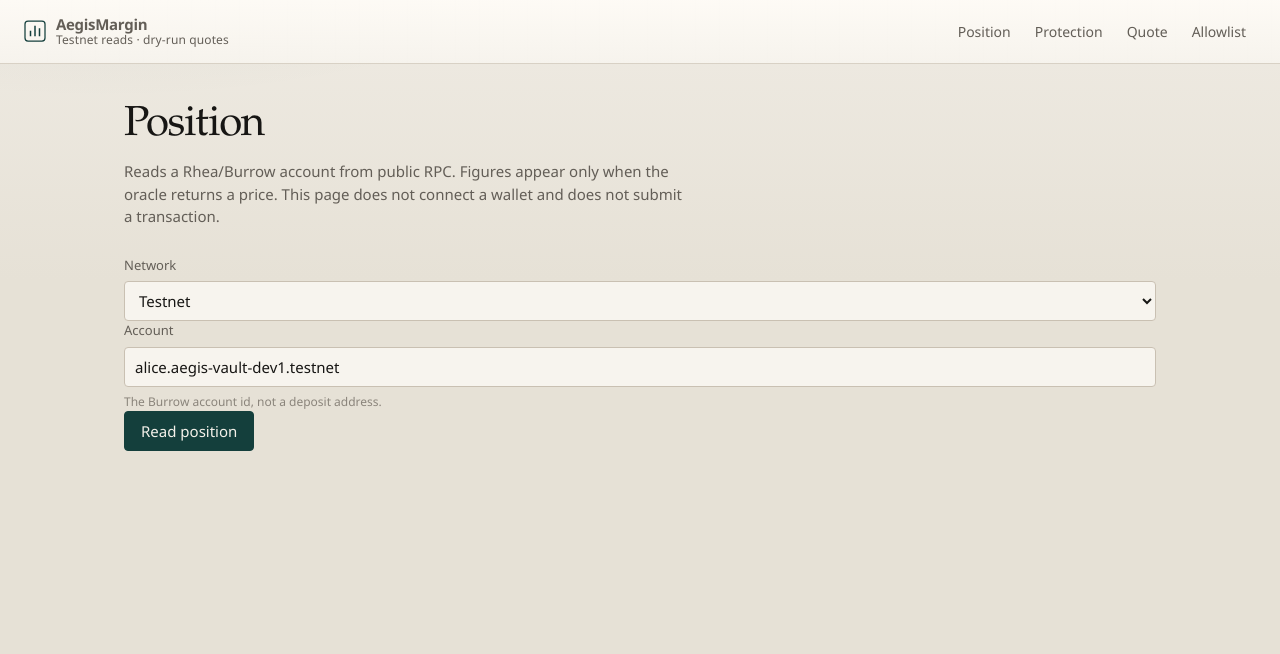
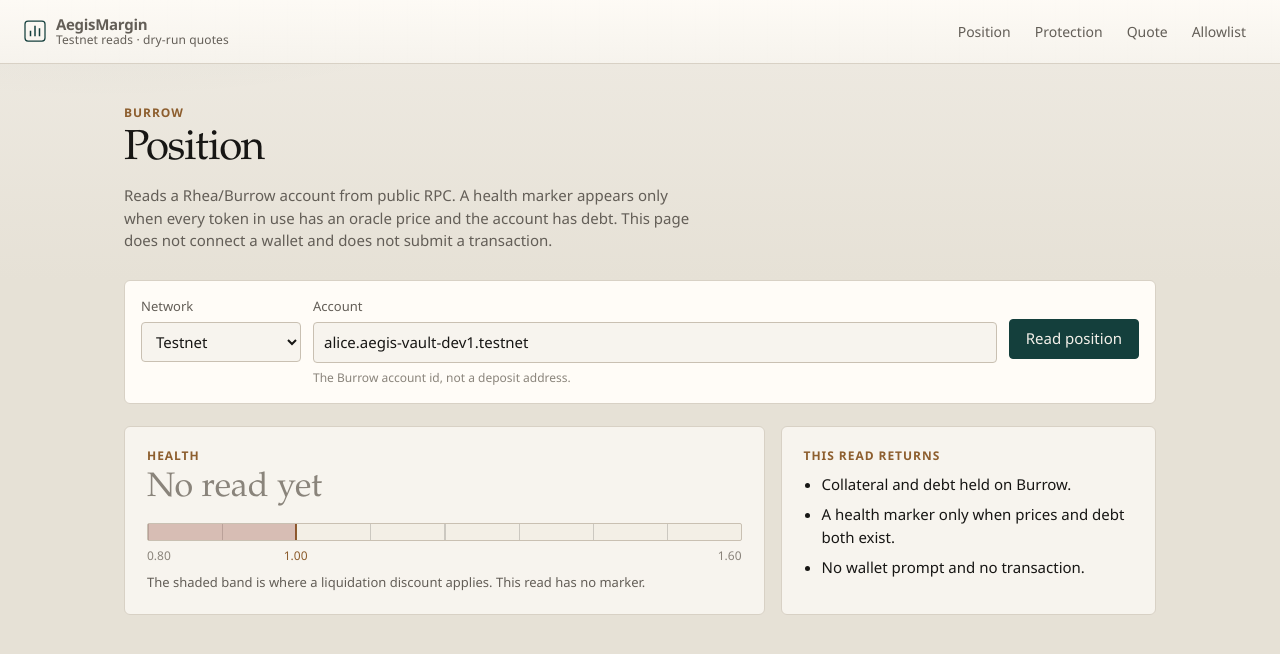
Before and after one commit to dcablorh/Aegis, a React (Vite) app in the folder apps/web/: page /app in a window 1280 px wide. Shown: the top 654 px of the page. Built offline with nearby package versions, Linux system fonts and the light colour scheme.

Commit message:
feat: present a position as a health scale and book

```diff
--- a/apps/web/src/pages/PositionPage.tsx
+++ b/apps/web/src/pages/PositionPage.tsx
@@ -17,7 +17,15 @@ import {
 } from "@aegis/rhea-client";
 import { SAMPLE_ACCOUNT } from "../config";
 import { formatHf, formatUnits, shortId } from "../format";
-import { Button, Field, Notice, Section } from "../ui";
+
+function money(micro: bigint): string {
+  return `$${formatUnits(micro.toString(), 6, 2)}`;
+}
+
+function readHf(label: string): number | null {
+  return /^\d+\.\d{2}$/.test(label) ? Number(label) : null;
+}
+import { Button, Field, HealthScale, Notice, Pending, Section } from "../ui";
 
 type Network = "testnet" | "mainnet";
 
@@ -35,6 +43,8 @@ interface Result {
   healthLabel: string;
   discountLabel: string;
   priceNote: string | null;
+  collateralUsd: bigint | null;
+  debtUsd: bigint | null;
 }
 
 async function load(network: Network, accountId: string): Promise<Result> {
@@ -58,15 +68,23 @@ async function load(network: Network, accountId: string): Promise<Result> {
   const rows: Row[] = [];
   const collateral = [];
   const borrowed = [];
+  let collateralUsd = 0n;
+  let debtUsd = 0n;
   for (const leg of account.collateral) {
     const built = describe(leg.token_id, "Collateral", leg.balance, priceById.get(leg.token_id) ?? null, configById, decimalsById, missing);
     rows.push(built.row);
-    if (built.priced) collateral.push(built.priced);
+    if (built.priced) {
+      collateral.push(built.priced);
+      collateralUsd += legUsd(built.priced);
+    }
   }
   for (const leg of account.borrowed) {
     const built = describe(leg.token_id, "Debt", leg.balance, priceById.get(leg.token_id) ?? null, configById, decimalsById, missing);
     rows.push(built.row);
-    if (built.priced) borrowed.push(built.priced);
+    if (built.priced) {
+      borrowed.push(built.priced);
+      debtUsd += legUsd(built.priced);
+    }
   }
 
   let healthLabel = "Not calculated";
@@ -84,7 +102,20 @@ async function load(network: Network, accountId: string): Promise<Result> {
     const discount = liquidationDiscountBps(position.hf_bps);
     discountLabel = discount === 0n ? "0 bps while health is at least 1.00" : `${discount.toString()} bps`;
   }
-  return { account, rows, healthLabel, discountLabel, priceNote };
+  const priced = missing.length === 0;
+  return {
+    account,
+    rows,
+    healthLabel,
+    discountLabel,
+    priceNote,
+    collateralUsd: priced ? collateralUsd : null,
+    debtUsd: priced ? debtUsd : null,
+  };
+}
+
+function legUsd(priced: { amount_raw: string; decimals: number; price_micro_usd: bigint }): bigint {
+  return (BigInt(priced.amount_raw) * priced.price_micro_usd) / (10n ** BigInt(priced.decimals));
 }
 
 function describe(
@@ -135,14 +166,19 @@ export function PositionPage() {
     }
   }
 
+  const hf = result ? readHf(result.healthLabel) : null;
+  const collateral = result?.rows.filter((row) => row.role === "Collateral") ?? [];
+  const debt = result?.rows.filter((row) => row.role === "Debt") ?? [];
+
   return (
     <>
+      <p className="kicker">Burrow</p>
       <h1>Position</h1>
       <p className="lede">
-        Reads a Rhea/Burrow account from public RPC. Figures appear only when the oracle returns a price.
+        Reads a Rhea/Burrow account from public RPC. A health marker appears only when every token in use has an oracle price and the account has debt.
         This page does not connect a wallet and does not submit a transaction.
       </p>
-      <form className="form" onSubmit={(event) => { event.preventDefault(); void onRead(); }}>
+      <form className="toolbar" onSubmit={(event) => { event.preventDefault(); void onRead(); }}>
         <Field label="Network">
           <select value={network} onChange={(event) => setNetwork(event.target.value as Network)}>
             <option value="testnet">Testnet</option>
@@ -152,52 +188,91 @@ export function PositionPage() {
         <Field label="Account" hint="The Burrow account id, not a deposit address.">
           <input value={accountId} onChange={(event) => setAccountId(event.target.value)} autoComplete="off" spellCheck={false} />
         </Field>
-        <Button type="submit" disabled={pending || accountId.trim().length === 0}>{pending ? "Reading" : "Read position"}</Button>
+        <Button type="submit" disabled={pending || accountId.trim().length === 0} aria-busy={pending}>{pending ? "Reading" : "Read position"}</Button>
       </form>
       {error ? <Section title="Read failed"><Notice tone="error" title="Could not load the account">{error}</Notice></Section> : null}
-      {result ? (
+      {pending ? <Pending label="Reading the account, asset config, and oracle." /> : null}
+      {!pending && !result && !error ? (
+        <div className="overview">
+          <div className="panel">
+            <p className="kicker">Health</p>
+            <p className="quiet-figure">No read yet</p>
+            <HealthScale hf={null} />
+          </div>
+          <div className="panel">
+            <p className="kicker">This read returns</p>
+            <ul className="plain">
+              <li>Collateral and debt held on Burrow.</li>
+              <li>A health marker only when prices and debt both exist.</li>
+              <li>No wallet prompt and no transaction.</li>
+            </ul>
+          </div>
+        </div>
+      ) : null}
+      {!pending && result ? (
         <>
-          <Section title="Account">
-            <dl>
-              <dt>Account</dt>
-              <dd>{result.account.account_id}</dd>
-              <dt>Health factor</dt>
-              <dd className={result.healthLabel === "Not calculated" ? "" : "num figure"}>{result.healthLabel}</dd>
-              <dt>Liquidation discount</dt>
-              <dd>{result.discountLabel}</dd>
-            </dl>
-            {result.priceNote ? <div style={{ marginTop: 16 }}><Notice tone="warn" title="Health factor withheld">{result.priceNote}</Notice></div> : null}
-          </Section>
-          <Section title="Assets">
-            {result.rows.length === 0 ? <p>No collateral and no debt on this account.</p> : (
-              <div className="scroll">
-                <table>
-                  <thead>
-                    <tr>
-                      <th>Role</th>
-                      <th>Token</th>
-                      <th className="num">Amount</th>
-                      <th className="num">Price</th>
-                      <th className="num">Weight</th>
-                    </tr>
-                  </thead>
-                  <tbody>
-                    {result.rows.map((row) => (
-                      <tr key={`${row.role}-${row.tokenId}`}>
-                        <td>{row.role}</td>
-                        <td title={row.tokenId}>{shortId(row.tokenId)}</td>
-                        <td className="num">{row.amount}</td>
-                        <td className="num">{row.price}</td>
-                        <td className="num">{row.weight}</td>
-                      </tr>
-                    ))}
-                  </tbody>
-                </table>
-              </div>
+          <div className="overview">
+            <div className="panel">
+              <p className="kicker">Health</p>
+              <p className={hf === null ? "quiet-figure" : "figure num"}>{result.healthLabel}</p>
+              <HealthScale hf={hf} />
+              {result.priceNote ? <div className="aside"><Notice tone="warn" title="Health factor withheld">{result.priceNote}</Notice></div> : null}
+            </div>
+            <div className="panel">
+              <p className="kicker">Account</p>
+              <p className="account-id">{result.account.account_id}</p>
+              <dl className="facts">
+                <div><dt>Network</dt><dd>{network}</dd></div>
+                <div><dt>Liquidation discount</dt><dd>{result.discountLabel}</dd></div>
+                <div><dt>Collateral legs</dt><dd className="num">{collateral.length}</dd></div>
+                <div><dt>Debt legs</dt><dd className="num">{debt.length}</dd></div>
+              </dl>
+            </div>
+          </div>
+          <Section title="Book">
+            {result.collateralUsd !== null && result.debtUsd !== null ? (
+              <Balance collateral={result.collateralUsd} debt={result.debtUsd} />
+            ) : (
+              <p className="aside">Dollar weights stay hidden until every token in use has an oracle price.</p>
             )}
+            <div className="book">
+              <Book title="Collateral" rows={collateral} />
+              <Book title="Debt" rows={debt} />
+            </div>
           </Section>
         </>
       ) : null}
     </>
   );
 }
+
+function Balance({ collateral, debt }: { collateral: bigint; debt: bigint }) {
+  const total = collateral + debt;
+  const share = total === 0n ? 0 : Number((collateral * 10_000n) / total) / 100;
+  return (
+    <div className="balance">
+      <div className="balance-track" role="img" aria-label={`Collateral ${money(collateral)}, debt ${money(debt)}`}>
+        <span className="col" style={{ width: `${share}%` }} />
+        <span className="debt" style={{ width: `${100 - share}%` }} />
+      </div>
+      <div className="balance-key">
+        <span>Collateral <b className="num">{money(collateral)}</b></span>
+        <span>Debt <b className="num">{money(debt)}</b></span>
+      </div>
+    </div>
+  );
+}
+
+function Book({ title, rows }: { title: string; rows: Row[] }) {
+  return (
+    <section>
+      <h3>{title}</h3>
+      {rows.length === 0 ? <p className="empty-leg">None on this account.</p> : rows.map((row) => (
+        <div className="leg" key={row.tokenId}>
+          <strong title={row.tokenId}>{shortId(row.tokenId)}</strong>
+          <span className="meta num">{row.amount} · {row.price} · weight {row.weight}</span>
+        </div>
+      ))}
+    </section>
+  );
+}
```
